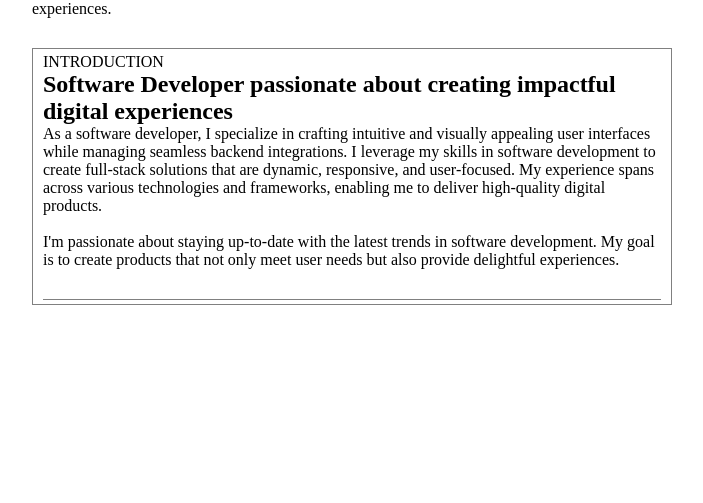
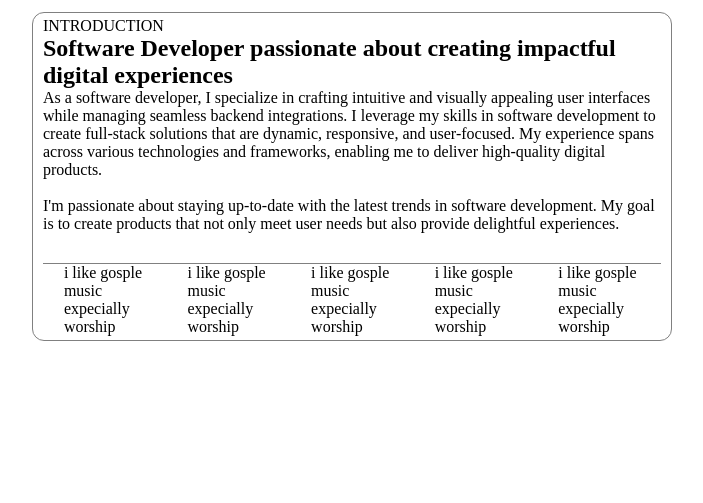
Before and after one commit to Godwill993/HexSoftwares_personal_portfolio, a plain HTML site: page about.html in a window 1280 px wide. Shown: the part 297-800 px from the top of the page, without its empty margins (288-991 px from the left). Drawn offline with Linux system fonts and the light colour scheme.

Commit message:
this  is another commit

```diff
--- a/about.css
+++ b/about.css
@@ -32,4 +32,14 @@ li{
     border: 1px solid grey;
     padding: 4px 10px;
     margin-top:30px;
+    border-radius: 12px;
 }
+
+.aspect{
+    display: flex;
+    align-items: center;
+}
+.second{
+    display: flex;
+    flex-wrap: 3;
+}
--- a/about.html
+++ b/about.html
@@ -41,6 +41,40 @@
 
             </div>
             <div class="second">
+                <div class="aspect">
+                    <div style="width: 50px;"><img src="" alt=""></div>
+                    <div>
+                        i like gosple music expecially worship
+                    </div>
+                </div>
+
+                    <div class="aspect">
+                    <div style="width: 50px;"><img src="" alt=""></div>
+                    <div>
+                        i like gosple music expecially worship
+                    </div>
+                </div>
+
+                    <div class="aspect">
+                    <div style="width: 50px;"><img src="" alt=""></div>
+                    <div>
+                        i like gosple music expecially worship
+                    </div>
+                </div>
+
+                    <div class="aspect">
+                    <div style="width: 50px;"><img src="" alt=""></div>
+                    <div>
+                        i like gosple music expecially worship
+                    </div>
+                </div>
+
+                    <div class="aspect">
+                    <div style="width: 50px;"><img src="" alt=""></div>
+                    <div>
+                        i like gosple music expecially worship
+                    </div>
+                </div>
 
             </div>
         </div>
```
